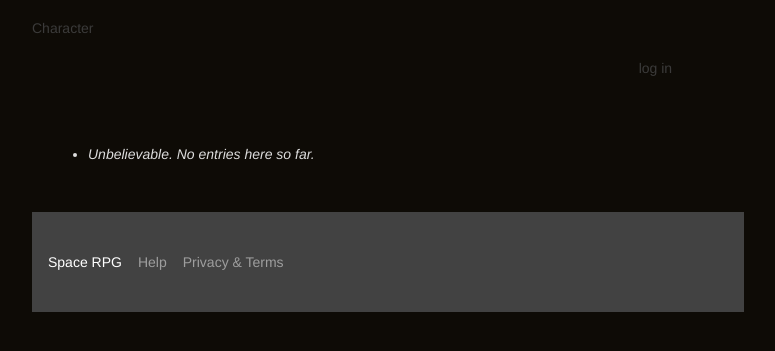
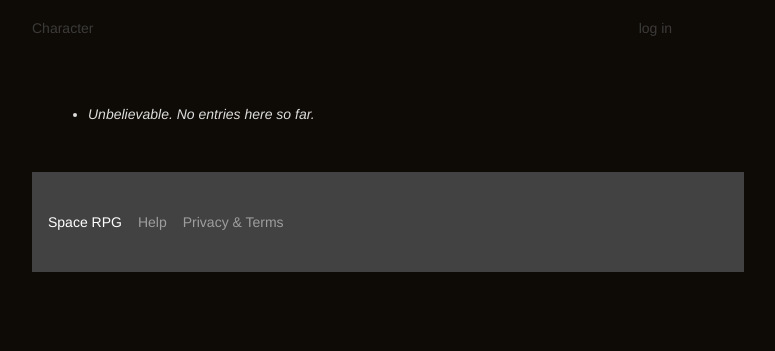
Before and after one commit to tigwyk/spacerpg, a Flask app: page / in a window 1280 px wide. Shown: the top 351 px of the page, without its empty margins (252-1027 px from the left). Run offline with Flask 2, Linux system fonts and the light colour scheme; data that the repository does not hold is empty.

Commit message:
Moving things around on screen

```diff
--- a/templates/layout.html
+++ b/templates/layout.html
@@ -9,7 +9,7 @@
 <div class="content-grid mdl-grid">
 	<div class="mdl-cell mdl-cell--2-col">
 		<a class="mdl-navigation__link" href="{{ url_for('character_profile') }}">Character</a>
-	</div><div class="mdl-cell mdl-cell--2-col mdl-cell--10-offset">
+	</div><div class="mdl-cell mdl-cell--2-col mdl-cell--8-offset">
 			{% if not current_user.is_authenticated %}
 				<a href="{{ url_for('login') }}" class="mdl-navigation__link">log in</a>
 				{% else %}
```
